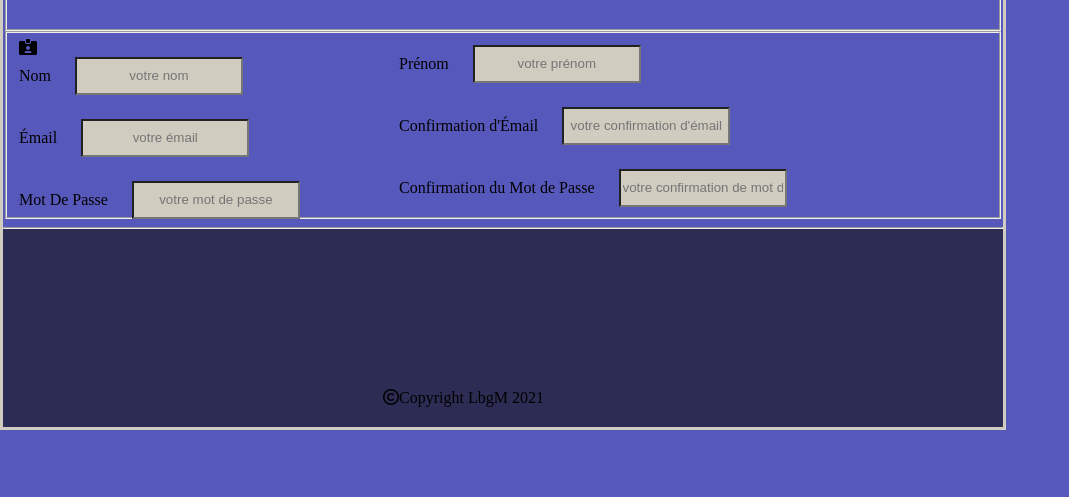
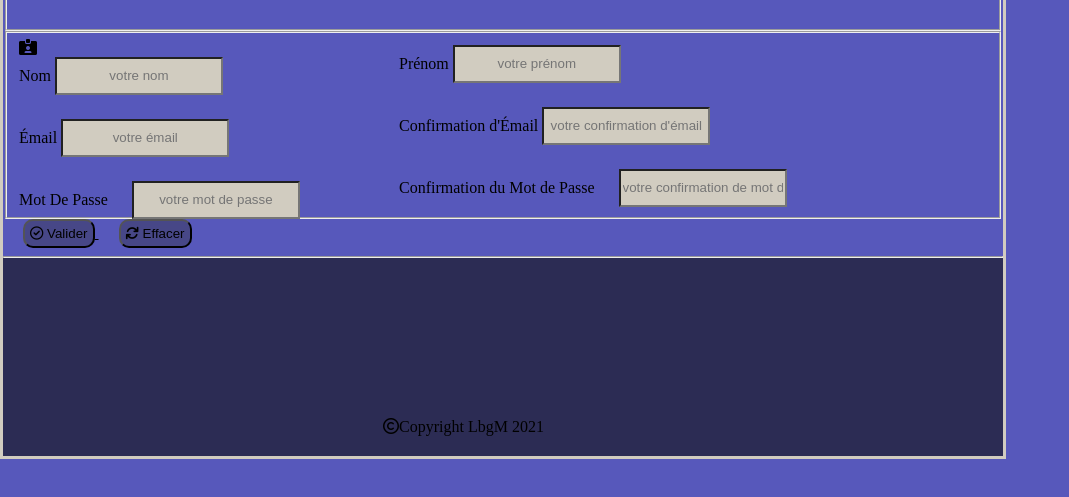
Before and after one commit to mlinux32/questions-reponses, a plain HTML site: page inscription.html in a window 1280 px wide. Shown: the part 293-790 px from the top of the page, without its empty margins (0-1069 px from the left). Drawn offline with Linux system fonts and the light colour scheme; a web font is replaced by a local one.

Commit message:
formulaire incription

```diff
--- a/inscription.html
+++ b/inscription.html
@@ -50,44 +50,56 @@
                 <label for="name">
                     Nom
                 </label>
-                <input class="mr-l20" id="name" type="text" placeholder="votre nom" required>
+                <input class="input-name mr-l80" id="name" type="text" placeholder="votre nom" required>
             </div>
             <br><br>
             <div class="mr-tl">
                 <label for="lastname">
                     Prénom
                 </label>
-                <input class="mr-l20" id="lastname" type="text" placeholder="votre prénom" required>
+                <input class="input-lastname mr-l182" id="lastname" type="text" placeholder="votre prénom" required>
             </div>
             <br><br>
             <div>
                 <label for="mail">
                     Émail
                 </label>
-                <input class="mr-l20" id="mail" type="email" placeholder="votre émail" required>
+                <input class="input-mail mr-l80" id="mail" type="email" placeholder="votre émail" required>
             </div>
             <br><br>
             <div class="mr-tl">
                 <label for="confirm-mail">
                     Confirmation d'Émail
                 </label>
-                <input class="mr-l20" id="confirm-mail" type="email" placeholder="votre confirmation d'émail" required>
+                <input class="input-confirm-mail mr-l80" id="confirm-mail" type="email" placeholder="votre confirmation d'émail" required>
             </div>
             <br><br>
             <div>
                 <label for="mdp">
                     Mot De Passe
                 </label>
-                <input class="mr-l20" id="mdp" type="password" placeholder="votre mot de passe" required>
+                <input class="input-mdp mr-l20" id="mdp" type="password" placeholder="votre mot de passe" required>
             </div>
             <br><br>
             <div class="mr-tl">
                 <label for="confirm-mdp">
                     Confirmation du Mot de Passe
                 </label>
-                <input class="mr-l20" id="confirm-mdp" type="password" placeholder="votre confirmation de mot de passe" required>
+                <input class="input-confirm-mdp mr-l20" id="confirm-mdp" type="password" placeholder="votre confirmation de mot de passe" required>
             </div>
         </fieldset>
+        <div class="content-form">
+            <a href="index.html">
+                <button type="submit" class="btn flex-row mr-l20 p-5">
+                    <i class="far fa-check-circle ivalid"></i>
+                    Valider
+                </button>
+            </a>
+            <button type="reset" class="btn flex-row mr-l20 p-5">
+                <i class="fas fa-sync ifface"></i>
+                Effacer
+            </button>
+        </div>
     </form>
     <footer class="">
         <hr/>
```
